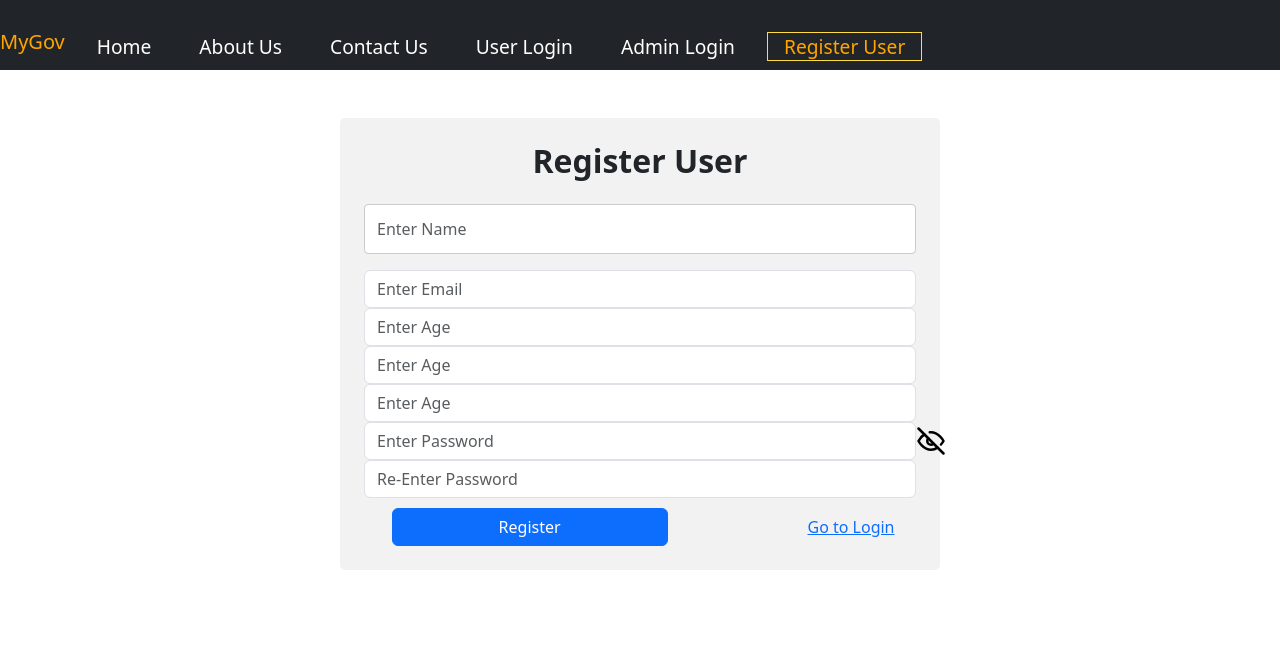
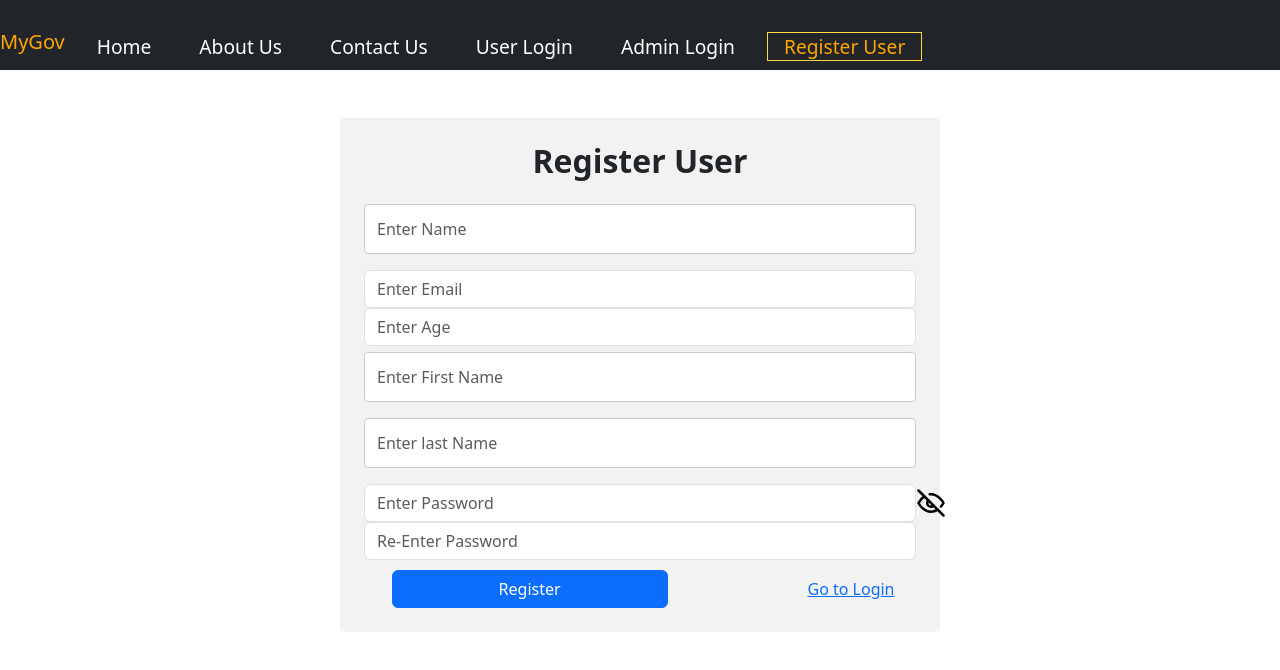
Before and after one commit to abhishekpotbhare01/mygov_frontend, a React (Create React App) app: page /register-user in a window 1280 px wide. Shown: the top 670 px of the page. Built offline with nearby package versions, Linux system fonts and the light colour scheme.

Commit message:
registration fname and lname added

```diff
--- a/src/compoents/RegisterUser.jsx
+++ b/src/compoents/RegisterUser.jsx
@@ -13,6 +13,8 @@ const RegisterUser = () => {
         age: '',
         password: '',
         confirmPassword: '',
+        fname: '',
+        lname: ''
     });
 
     const handleChange = (e) => {
@@ -111,24 +113,26 @@ const RegisterUser = () => {
                     <div className="form-group">
 
                         <input
-                            type="number"
+                            type="text"
                             className="form-control"
                             id="fname"
                             name="fname"
                             value={formData.fname}
                             onChange={handleChange}
-                            placeholder='Enter Age'
+                            placeholder='Enter First Name'
                         />
                     </div>
+
                     <div className="form-group">
+
                         <input
-                            type="number"
+                            type="text"
                             className="form-control"
-                            id="age"
-                            name="age"
-                            value={formData.age}
+                            id="lname"
+                            name="lname"
+                            value={formData.lname}
                             onChange={handleChange}
-                            placeholder='Enter Age'
+                            placeholder='Enter last Name'
                         />
                     </div>
                     <div className="form-group d-flex flex-row">
```
